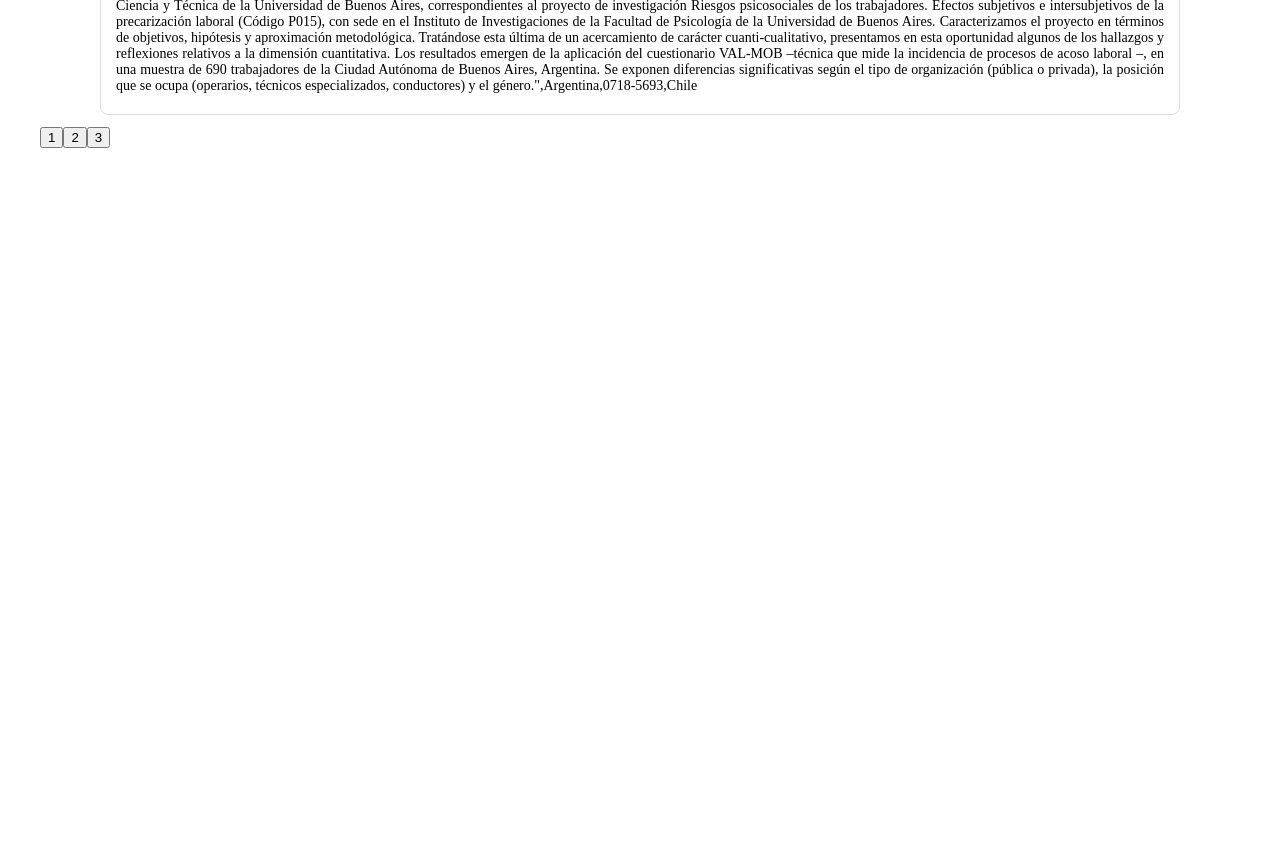
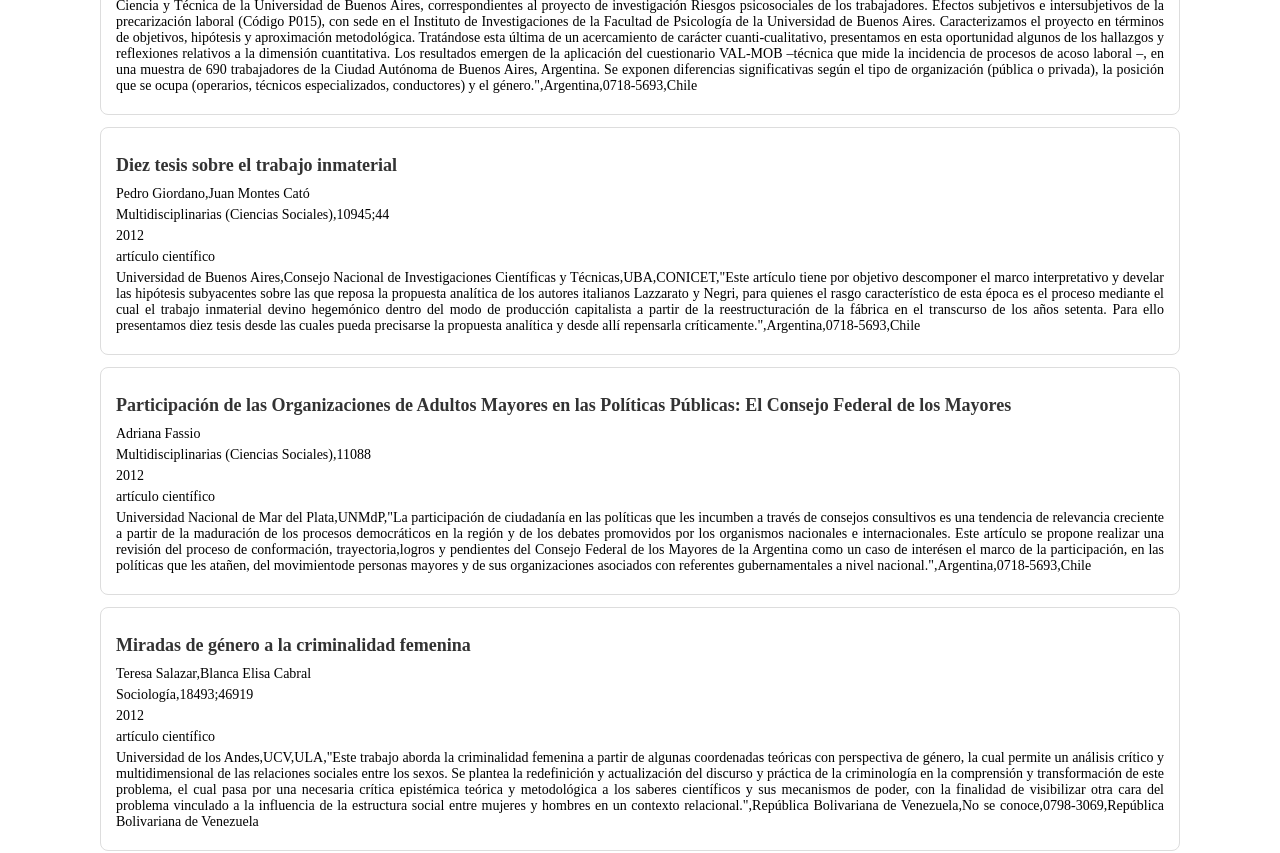
Before and after one commit to LuisFernandoReyes/Buscador, an Angular app: page / in a window 1280 px wide. Shown: the part 1160-2013 px from the top of the page. Before the commit the page ends 1336 px from the top, so only its background shows below. Built offline with nearby package versions, Linux system fonts and the light colour scheme.

Commit message:
buscador

```diff
--- a/src/app/component/posts/posts.component.html
+++ b/src/app/component/posts/posts.component.html
@@ -3,7 +3,7 @@
     <input type="text" class="form-control" name="filterPost" placeholder="Inserta título de artículo" [(ngModel)]="filterData">
     <div class="card-articles">
         <div class="row">
-        <div class="col-4" *ngFor="let element of filteredData | filter:filterData">
+            <div class="col-4" *ngFor="let element of data | filter:filterData">
                 <div class="card" (click)="onRecordClick(data)">
                     <h1>{{ element.recordData.dc_title }}</h1>
                         <p>{{ element.recordData.dc_creator }}</p>
@@ -15,9 +15,4 @@
             </div>
         </div>
     </div>
-    <div class="pagination">
-      <button *ngFor="let page of getPages()" (click)="onPageChange(page)">
-        {{ page }}
-      </button>
 </div>
-  </div>
--- a/src/app/component/posts/posts.component.ts
+++ b/src/app/component/posts/posts.component.ts
@@ -42,9 +42,4 @@ export class PostsComponent {
   onRecordClick(_t11: any) {
     throw new Error('Method not implemented.');
   }
-
-  getPages(): number[] {
-    const pageCount = Math.ceil(this.totalItems / this.pageSize);
-    return Array.from({ length: pageCount }, (_, index) => index + 1);
-  }
 }
```
Lines whose indentation alone changed are shown as unchanged.
